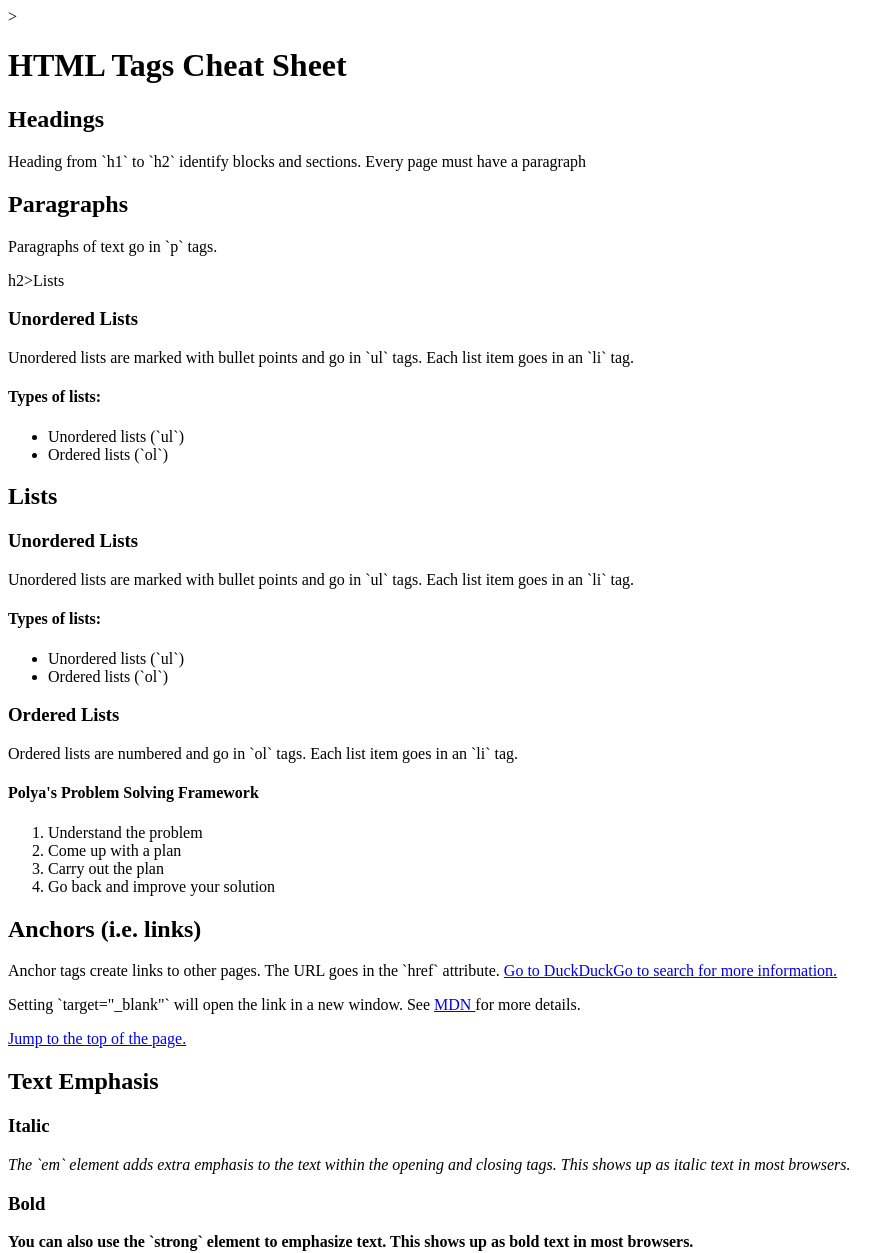
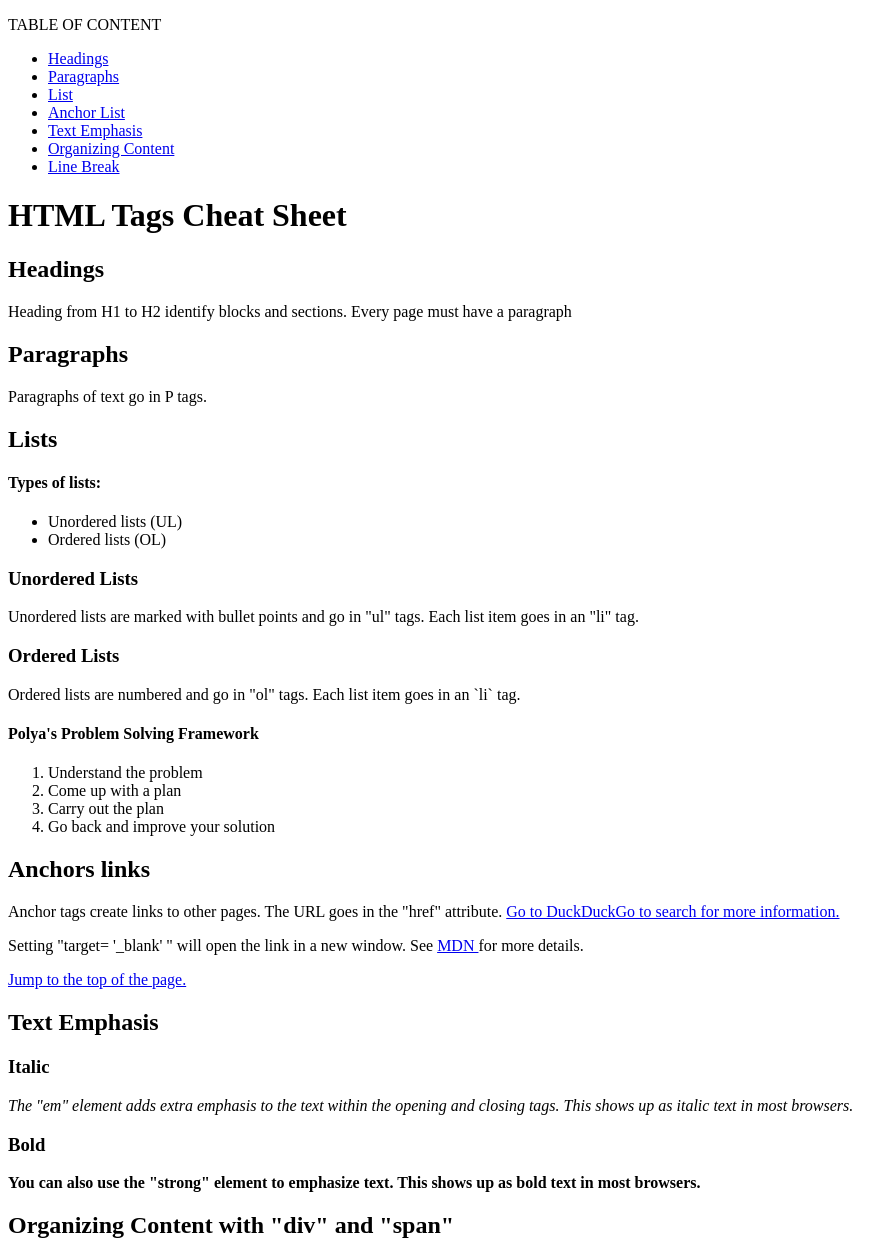
Before and after one commit to jcbest/App-Academy-First-Project, a plain HTML site: page index.html in a window 1280 px wide. Shown: the top 1253 px of the page, without its empty margins (0-895 px from the left). Drawn offline with Linux system fonts and the light colour scheme.

Commit message:
Updated Content

```diff
--- a/index.html
+++ b/index.html
@@ -1,4 +1,4 @@
-<!DOCTYPE html>>
+<!DOCTYPE html>
 <html>
     <head>
         <title>
@@ -6,40 +6,41 @@
         </title>
     </head>
     <body>
+        <p> TABLE OF CONTENT</p>
+        <ul>
+
+            <li><a href="#heading">Headings</a></li>
+            <li><a href="#paragraph">Paragraphs</a></li>
+            <li><a href="#list">List</a></li>
+            <li><a href="#anchor">Anchor List</a></li>
+            <li> <a href="#emphasis"> Text Emphasis</a></li>
+            <li><a href="#organize_content">Organizing Content</a></li>
+            <li><a href="#line_break">Line Break</a></li>
+        </ul>
         <h1 id="top-of-page">HTML Tags Cheat Sheet</h1>
-        <h2>Headings</h2>
+        <h2 id="heading">Headings</h2>
         <p>
-            Heading from `h1` to `h2` identify blocks and sections. Every page must have a paragraph
+            Heading from H1 to H2 identify blocks and sections. Every page must have a paragraph
         </p>
-        <h2>Paragraphs</h2>
+        <h2 id="paragraph">Paragraphs</h2>
         <p>
-            Paragraphs of text go in `p` tags.
+            Paragraphs of text go in P tags.
         </p>
-        h2>Lists</h2>
+        <h2 id="lidt">Lists</h2>
+        <h4>Types of lists:</h4>
+        <ul>
+            <li>Unordered lists (UL)</li>
+            <li>Ordered lists (OL)</li>
+          </ul>
+
       <h3>Unordered Lists</h3>
       <p>
-        Unordered lists are marked with bullet points and go in `ul` tags. Each list item goes in an `li` tag.
+        Unordered lists are marked with bullet points and go in "ul" tags. Each list item goes in an "li" tag.
       </p>
-      <h4>Types of lists:</h4>
-      <ul>
-        <li>Unordered lists (`ul`)</li>
-        <li>Ordered lists (`ol`)</li>
-      </ul>
-
-      <h2>Lists</h2>
-      <h3>Unordered Lists</h3>
-      <p>
-        Unordered lists are marked with bullet points and go in `ul` tags. Each list item goes in an `li` tag.
-      </p>
-      <h4>Types of lists:</h4>
-      <ul>
-        <li>Unordered lists (`ul`)</li>
-        <li>Ordered lists (`ol`)</li>
-      </ul>
 
       <h3>Ordered Lists</h3>
       <p>
-        Ordered lists are numbered and go in `ol` tags. Each list item goes in an `li` tag.
+        Ordered lists are numbered and go in "ol" tags. Each list item goes in an `li` tag.
       </p>
       <h4>Polya's Problem Solving Framework</h4>
       <ol>
@@ -51,15 +52,15 @@
 
  <!--Archor and Links -->
 
-    <h2>Anchors (i.e. links)</h2>
+    <h2 id="anchor">Anchors links</h2>
     <p>
-      Anchor tags create links to other pages. The URL goes in the `href` attribute.
+      Anchor tags create links to other pages. The URL goes in the "href" attribute.
       <a href="https://duckduckgo.com">
         Go to DuckDuckGo to search for more information.
       </a>
     </p>
     <p>
-      Setting `target="_blank"` will open the link in a new window. See
+      Setting "target= '_blank' " will open the link in a new window. See
       <a href="https://developer.mozilla.org/en-US/docs/Web/HTML/Element/a" target="_blank">
         MDN
       </a>
@@ -72,35 +73,35 @@
         </a>
       </p>
 <!-- Creating Emphasis with bold , italic etc-->
-      <h2>Text Emphasis</h2>
+      <h2 id="emphasis">Text Emphasis</h2>
         <h3>Italic</h3>
             <em>
-                The `em` element adds extra emphasis to the text within the opening and closing tags. This shows up as italic text in most browsers.
+                The "em" element adds extra emphasis to the text within the opening and closing tags. This shows up as italic text in most browsers.
             </em>
         <h3>Bold</h3>
             <strong>
-                You can also use the `strong` element to emphasize text. This shows up as bold text in most browsers.
+                You can also use the "strong" element to emphasize text. This shows up as bold text in most browsers.
             </strong>
 
 
       <!-- Organizing Your Content with div, span and br-->
-      <h2>Organizing Content with `div` and `span`</h2>
-        <h3>`div`</h3>
+      <h2 id="organize_content">Organizing Content with "div" and "span"</h2>
+        <h3>Div</h3>
             <p>
-                The `div` element is a block element, so each `div` will show up on a new line.
+                The div element is a block element, so each div will show up on a new line.
             </p>
             <div>1st div</div>
             <div>2nd div</div>
             <div>3nd div</div>
-        <h3>`span`</h3>
+        <h3> Span</h3>
             <p>
-                The `span` element is an inline element, so there will be no line break between each `span`.
+                The "span" element is an inline element, so there will be no line break between each "span".
             </p>
             <span>1st span</span>
             <span>2nd span</span>
             <span>3rd span</span>
 
-            <h2>Breaking text using the `br` tag</h2>
+            <h2 id="line_break">Breaking text using the "br" tag</h2>
     <p>
         Replace with Haiku line 1 (5 syllables)<br>
         Replace with Haiku line 2 (7 syllables)<br>
```
